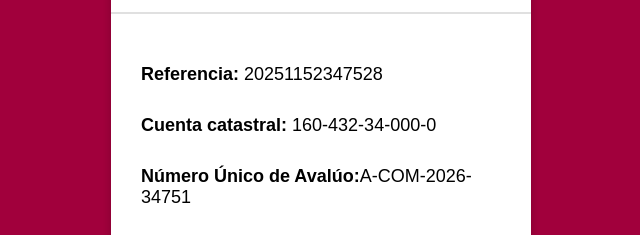
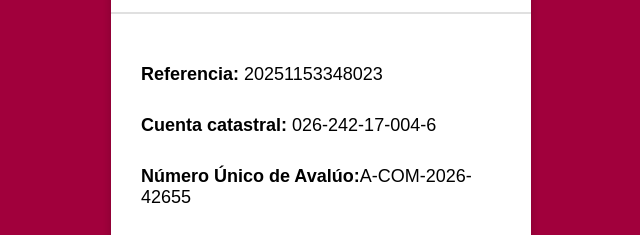
Before and after one commit to drpcsubcatastrogob/drpscsubcatastro, a plain HTML site: page index.html in a window 1280 px wide. Shown: the part 188-423 px from the top of the page, 319-959 px from the left. Drawn offline with Linux system fonts and the light colour scheme.

Commit message:
Update index.html

```diff
--- a/index.html
+++ b/index.html
@@ -58,9 +58,9 @@
       <img src="https://cdn2.telediario.mx/uploads/media/2021/08/12/gobierno_de_la_ciudad_de_mexico.jpg" alt="Escudo CDMX">
       </div>
     <div class="content">
-     <tr> <p><strong>Referencia:</strong> 20251152347528</p></tr>
-      <p><strong>Cuenta catastral:</strong> 160-432-34-000-0 </p>
-      <p><strong>Número Único de Avalúo:</strong>A-COM-2026-34751 </p>
+     <tr> <p><strong>Referencia:</strong> 20251153348023</p></tr>
+      <p><strong>Cuenta catastral:</strong> 026-242-17-004-6 </p>
+      <p><strong>Número Único de Avalúo:</strong>A-COM-2026-42655 </p>
       <p class="resultado"><span style="font-weight: bold;">Resultado:</span> POSITIVO</p>
     </div>
     <div class="footer">
```
